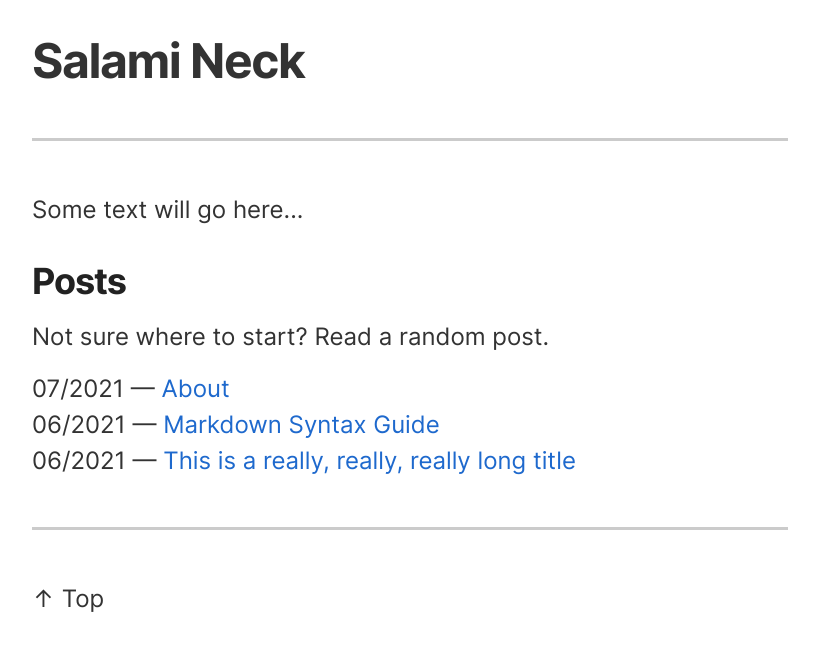
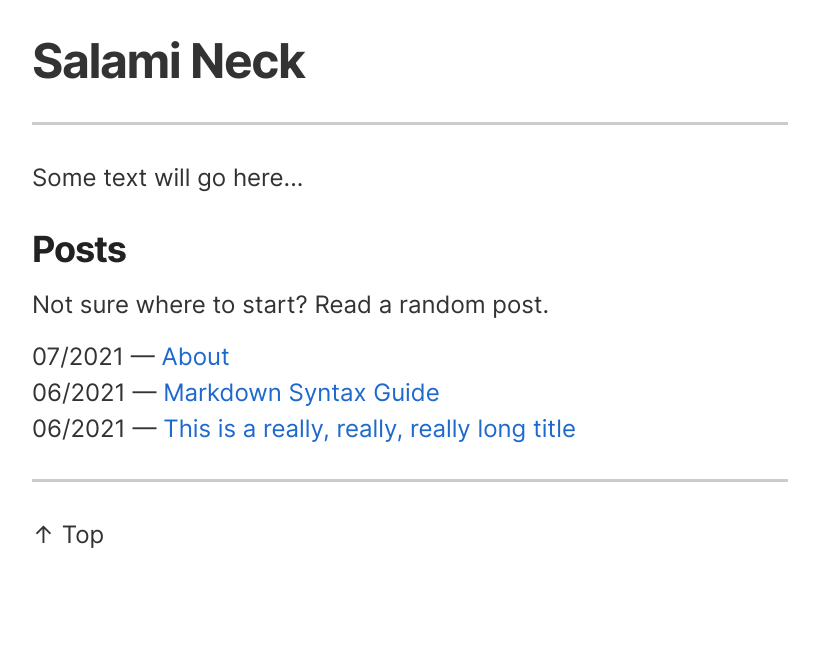
Before and after one commit to ajpwalser/ajpwalser.github.io, a Jekyll site: the page built from index.html, in a window 1280 px wide. Shown: the top 651 px of the page, without its empty margins (230-1049 px from the left). Built offline with Jekyll 4.4.1, drawn with Linux system fonts in a browser that asks for light colours.

Commit message:
Update style.css

```diff
--- a/css/style.css
+++ b/css/style.css
@@ -39,7 +39,7 @@ hr {
     display: block;
     box-sizing: content-box;
     height: 0.1875rem;
-    margin: 3rem 0;
+    margin: 2rem 0;
     padding: 0;
     overflow: visible;
     border: 0;
```
